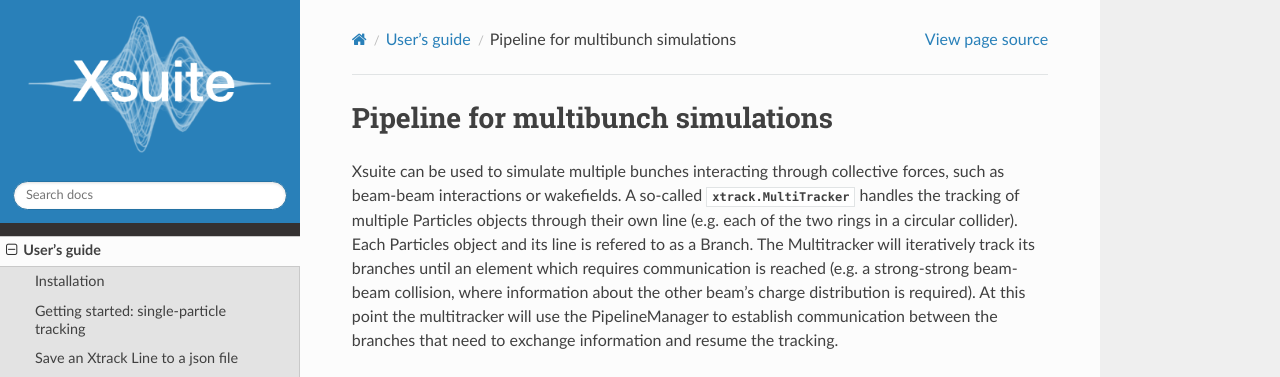
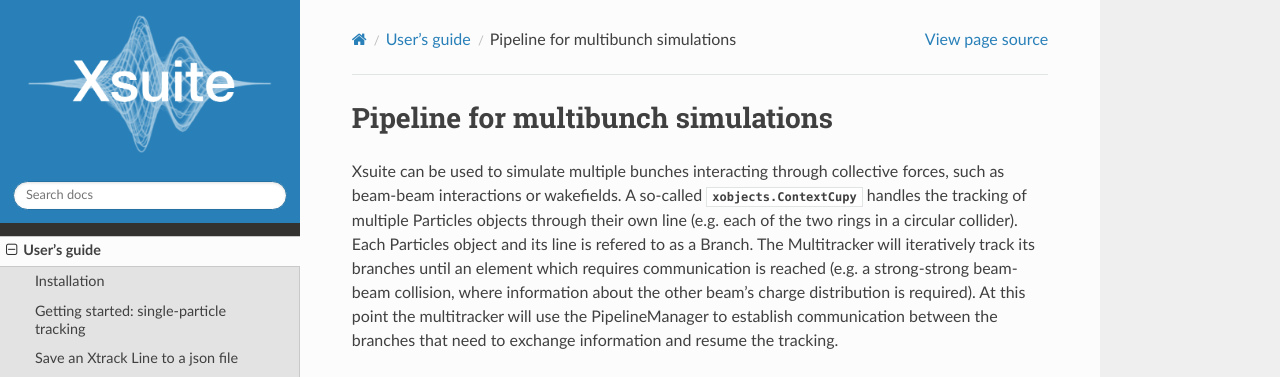
Before and after one commit to xsuite/xsuite, a Sphinx documentation site: the page built from docs/pipeline.rst, in a window 1280 px wide and 1182 px high. Shown: the top 377 px of the window. Built offline with Sphinx 7.4.7 and the Read the Docs theme 2.0.0, drawn with Linux system fonts in a browser that asks for light colours.

Commit message:
Update pipeline.rst

```diff
--- a/docs/pipeline.rst
+++ b/docs/pipeline.rst
@@ -2,7 +2,7 @@
 Pipeline for multibunch simulations
 ============
 
-Xsuite can be used to simulate multiple bunches interacting through collective forces, such as beam-beam interactions or wakefields. A so-called :class:`xtrack.MultiTracker` handles the tracking of multiple Particles objects through their own line (e.g. each of the two rings in a circular collider). Each Particles object and its line is refered to as a Branch. The Multitracker will iteratively track its branches until an element which requires communication is reached (e.g. a strong-strong beam-beam collision, where information about the other beam's charge distribution is required). At this point the multitracker will use the PipelineManager to establish communication between the branches that need to exchange information and resume the tracking.
+Xsuite can be used to simulate multiple bunches interacting through collective forces, such as beam-beam interactions or wakefields. A so-called :class:`xobjects.ContextCupy` handles the tracking of multiple Particles objects through their own line (e.g. each of the two rings in a circular collider). Each Particles object and its line is refered to as a Branch. The Multitracker will iteratively track its branches until an element which requires communication is reached (e.g. a strong-strong beam-beam collision, where information about the other beam's charge distribution is required). At this point the multitracker will use the PipelineManager to establish communication between the branches that need to exchange information and resume the tracking.
 
 The PipelineManager does the book keeping for the required communication (e.g. in a collider with many bunches and many iteractions points, the PipelineManager knows which bunch collides with which and where.) By default the PipelineManager uses a dummy communicator which does not require MPI, but an MPI communicator can be provided instead thus enabling tracking on multiple CPUs.
 
```
